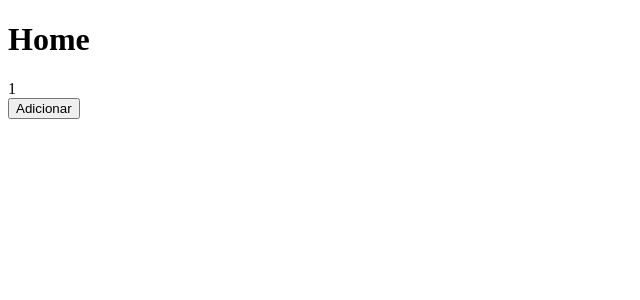
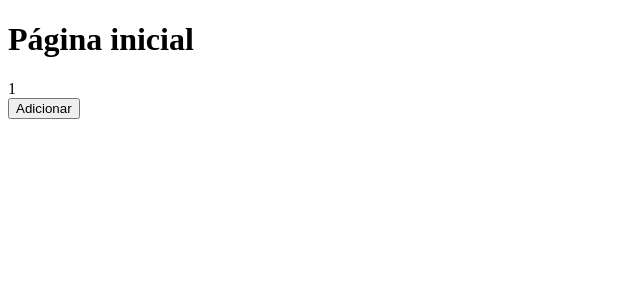
Before and after one commit to LucasE616/development-web, a Next.js app: page / in a window 1280 px wide. Shown: the top 300 px of the page, without its empty margins (0-640 px from the left). Built offline with nearby package versions, Linux system fonts and the light colour scheme.

Commit message:
nova chamada na home

```diff
--- a/pages/index.js
+++ b/pages/index.js
@@ -3,7 +3,7 @@ import { useState } from "react";
 function Home() {
    return (
       <div>
-         <h1>Home</h1>
+         <h1>Página inicial</h1>
          <Contador />
       </div>
    )
```
